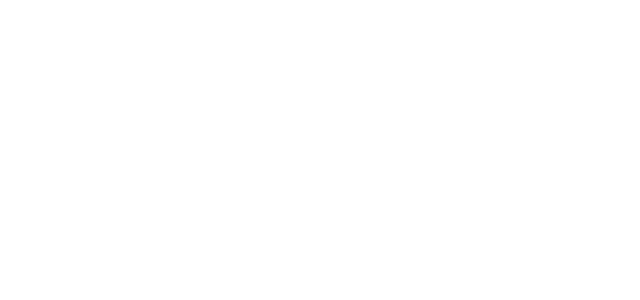
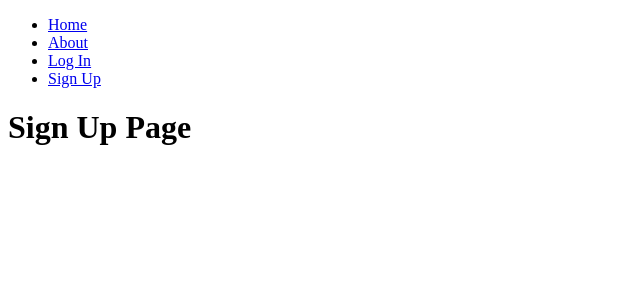
Before and after one commit to atlp-rwanda/bravo-bn-fe, a React (Create React App) app: page /signup in a window 1280 px wide. Before the commit this address had no page. Shown: the top 300 px of the page, without its empty margins (0-640 px from the left). Built offline with nearby package versions, Linux system fonts and the light colour scheme.

Commit message:
ch(setup react-router): use react hook for routes

```diff
--- a/src/App.js
+++ b/src/App.js
@@ -1,9 +1,12 @@
 import React from 'react'
-import AllRoutes from './routes/index'
+import Router from './routes'
 
 const App = () => {
     return (
-        <AllRoutes />
+        <>
+            <Router />
+        </>
     );
 }
+
 export default App;
--- a/src/components/NavDummy.js
+++ b/src/components/NavDummy.js
@@ -1,14 +1,26 @@
 import React from 'react'
-import { Link } from "react-router-dom";
+import { Link, Outlet } from "react-router-dom";
+
 export default function Nav() {
     return (
-
-        <nav>
-            <span>
-                <Link className="nav-link active" aria-current="page" to="/Home">home</Link> <br></br>
-                <Link className="nav-link" to="/Login">login</Link>
-            </span>
-        </nav>
-
+        <>
+            <nav className="nav-bar">
+                <ul>
+                    <li>
+                        <Link to="home"> Home</Link>
+                    </li>
+                    <li>
+                        <Link to="about"> About</Link>
+                    </li>
+                    <li>
+                        <Link to="login"> Log In</Link>
+                    </li>
+                    <li>
+                        <Link to="signup"> Sign Up</Link>
+                    </li>
+                </ul>
+            </nav>
+            <Outlet />
+        </>
     );
 }
--- a/src/index.js
+++ b/src/index.js
@@ -11,5 +11,4 @@
     <Router>
         <App />
     </Router>
-
 );
--- a/src/routes/index.js
+++ b/src/routes/index.js
@@ -1,18 +1,28 @@
-import React from "react";
-import { Routes, Route } from 'react-router-dom';
+import React from 'react';
+import { useRoutes } from 'react-router-dom';
 
 import Nav from '../components/NavDummy';
 import Home from '../views/Home';
 import Login from '../views/Login';
+import About from '../views/About';
+import SignUp from '../views/Signup';
 
-export default function AllRoutes() {
-    return (
-        <div>
-            <Routes>
-                <Route path='/' element={<Nav />} />
-                <Route path='home' element={<Home />} />
-                <Route path='login' element={<Login />} />
-            </Routes>
-        </div>
-    );
+
+export default function Router() {
+    let element = useRoutes([
+        {
+            path: "/",
+            element: <Nav />,
+            children: [
+                { path: "home", element: <Home /> },
+                { path: "about", element: <About /> },
+                { path: "signup", element: <SignUp /> },
+                { path: "login", element: <Login /> },
+            ]
+        }
+
+
+    ]);
+
+    return element;
 }
--- /dev/null
+++ b/src/views/About.js
@@ -0,0 +1,9 @@
+import React from 'react';
+
+export default function About() {
+    return (
+        <div className="App">
+            <h1>About Page</h1>
+        </div>
+    );
+}
--- a/src/views/Home.js
+++ b/src/views/Home.js
@@ -1,13 +1,10 @@
 import React from 'react'
-import Nav from '../components/NavDummy'
+
 export default function Home() {
     return (
         <div className='homePage'>
             <h1>Welcome To Barefoot Normad </h1>
             <h1> This is home page </h1>
-
-            <Nav />
-
         </div>
     );
 }
--- a/src/views/Login.js
+++ b/src/views/Login.js
@@ -1,10 +1,10 @@
 import React from 'react'
-import Nav from '../components/NavDummy'
+
 export default function Login() {
     return (
         <div>
             <h1>Login</h1>
-            <Nav />
         </div>
+
     );
 }
--- /dev/null
+++ b/src/views/Signup.js
@@ -0,0 +1,9 @@
+import React from 'react';
+
+export default function SignUp() {
+    return (
+        <div className="App">
+            <h1>Sign Up Page</h1>
+        </div>
+    );
+}
```
Also changed, not shown: 2 other files (tests, documents, lock files or other folders).
